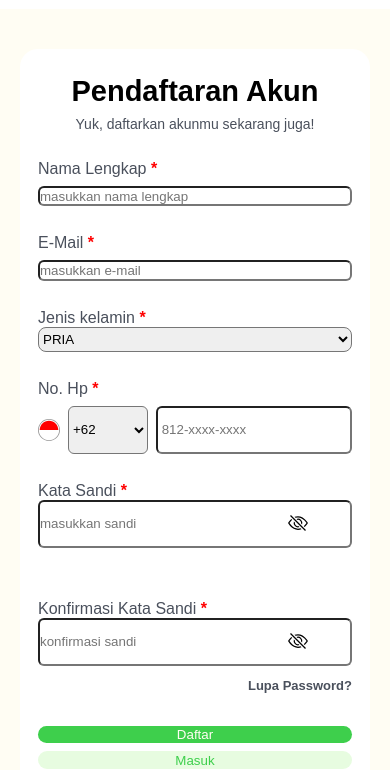
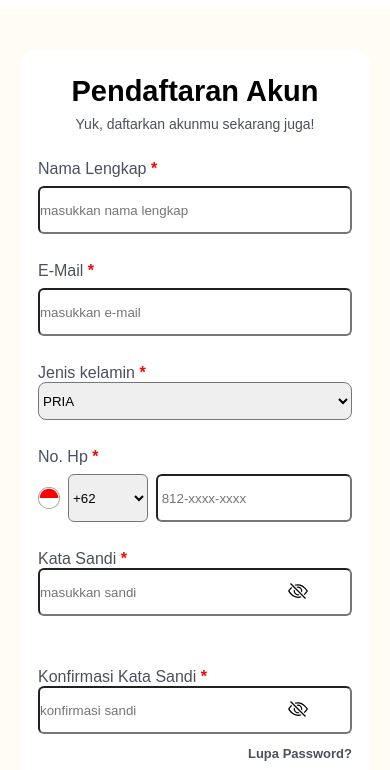
Before and after one commit to fikri-stack/mission-3, a plain HTML site: page form.html in a window 390 px wide. Shown: the part 74-844 px from the top of the page. Drawn offline with Linux system fonts and the light colour scheme.

Commit message:
merubah register

```diff
--- a/form.html
+++ b/form.html
@@ -19,11 +19,11 @@
 
         <!-- Nama Lengkap -->
         <label for="nama" class="form-label">Nama Lengkap <span class="bintang">*</span></label>
-        <input type="text" id="nama" class="form-input" placeholder="masukkan nama lengkap" required />
+        <input type="text" id="nama" class="form-input register-input" placeholder="masukkan nama lengkap" required />
 
         <!-- Email -->
         <label for="email" class="form-label">E-Mail <span class="bintang">*</span></label>
-        <input type="email" id="email" class="form-input" placeholder="masukkan e-mail" required />
+        <input type="email" id="email" class="form-input register-input" placeholder="masukkan e-mail" required />
 
         <!-- gender mobile -->
         <div class="gender">
@@ -62,9 +62,9 @@
          <h3><a href="#">Lupa Password?</a></h3>
 
         <!-- Tombol Daftar -->
-        <button type="submit" class="button-form button-masuk">Daftar</button>
+        <button type="submit" class="button-form button-masuk button-register">Daftar</button>
 
-         <button type="button" class="button-form button-daftar">Masuk</button>
+         <button type="button" class="button-form button-daftar button-register">Masuk</button>
           <p class="separator"><span>atau</span></p>
           <!-- button google -->
           <button type="button" class="button-form
--- a/styles.css
+++ b/styles.css
@@ -211,6 +211,7 @@ h3 a{
 .gender{
   display: none;
 }
+
 @media(max-width:480px){
 .login-section-register{
   display: flex;
@@ -218,7 +219,7 @@ h3 a{
   background-color: #FFFFFF;
   max-height: 2500px;
   border-radius: 18px;
-  height: 800px;
+  height: auto;
   margin-top: 20px;
   margin-bottom: 200px;
   padding: 6px;
@@ -240,9 +241,10 @@ h3 a{
   }
   .kelamin{
     width: 100%;
-    height: 25px;
+    height: 38px;
     border-radius: 8px;
   }
+
 }
 
 
```
